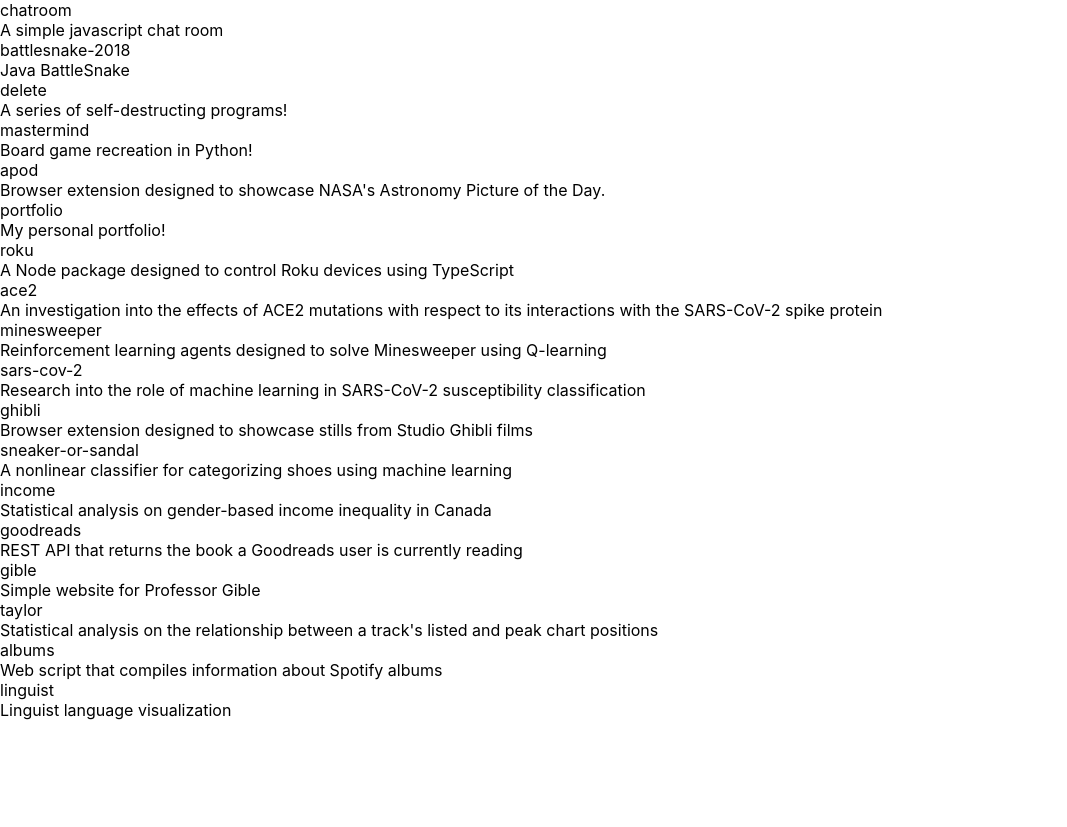
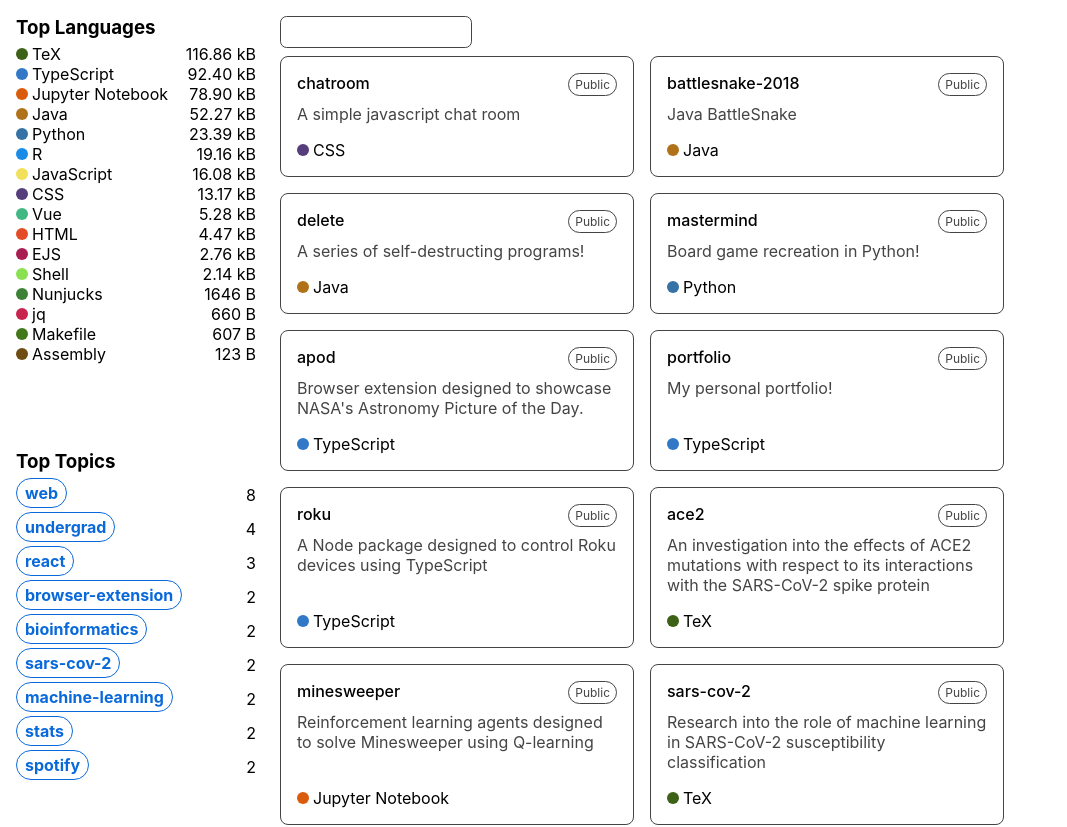
Before and after one commit to zakwht/repos, a React (Create React App) app: page / in a window 1280 px wide. Shown: the top 827 px of the page, without its empty margins (0-1067 px from the left). Before the commit the page ends 800 px from the top, so only its background shows below. Built offline with nearby package versions, Linux system fonts and the light colour scheme.

Commit message:
add sidebar

```diff
--- a/src/App.tsx
+++ b/src/App.tsx
@@ -1,5 +1,6 @@
 import React from 'react';
 import allRepos from "./assets/repos.json"
+import stats from "./assets/stats.json"
 
 import {ReactComponent as HistoryIcon} from "./assets/icons/history.svg"
 import {ReactComponent as CommitIcon} from "./assets/icons/commit.svg"
@@ -8,6 +9,46 @@ import {ReactComponent as StarIcon} from "./assets/icons/star.svg"
 import {ReactComponent as LicenseIcon} from "./assets/icons/license.svg"
 import {ReactComponent as ClearIcon} from "./assets/icons/clear.svg"
 
+// util
+const byteFormat = (b: number): string => (
+  b > 2000 ?
+    `${(b/1000).toFixed(2)} kB` :
+    `${b} B`
+)
+
+const RepoBox = ({setSearch, setModalRepo, ...r}: {setSearch: (s: {}) => void, setModalRepo: (r: Repo) => void} & Repo) => (
+  <li className="repo-box flex-v ">
+    <div className="space-btwn">
+      <span className="link bold" onClick={() => setModalRepo(r)}>{r.name}</span>
+      <span className="public">Public</span>
+    </div>
+    <span>{r.description}</span>
+    <div className="mt-auto">
+      <LangButton {...r.languages.edges[0].node} onClick={() => setSearch({lang: r.languages.edges[0].node.name})} />
+    </div>
+  </li>
+)
+
+const TopicButton = ({ name, onClick }: {name: React.ReactNode, onClick: () => void}) => (
+  <span
+    role="button"
+    onClick={onClick}
+    className="topic-button"
+  >{name}</span>
+)
+
+const LangButton = ({name, color, onClick}: {
+  name: string, color: string, onClick: () => void
+}) => (
+  <span
+    role="button"
+    onClick={onClick}
+    className="lang-button flex-center link"
+  >
+    <div style={{backgroundColor: color}} />
+    <span>{name}</span>
+  </span>
+)
 
 
 type Repo = {
@@ -62,39 +103,32 @@ const Modal = ({repo, exit, setSearch}: {
         <a href={repo.url} target="_blank" rel="noreferrer">{repo.name}</a>
       </h4>
 
+      <span>{repo.description}</span>
 
-      <span>{(repo.description + ". ").repeat(3)}</span>
-
-      <div className="modal-lists">
+      <div className="space-btwn">
         <ul>
           {repo.languages.edges.map(({ node }) => (
-            <li className="lang">
-              <span
-                role="button"
+            <li className="lang" key={node.name}>
+              <LangButton
+                {...node}
                 onClick={() => {
                   setSearch({lang: node.name})
                   exit()
                 }}
-                className="flex-center link"
-              >
-                <div
-                  style={{backgroundColor: node.color}}
               />
-                <span>{node.name}</span>
-              </span>
             </li>
           ))}
         </ul>
         <ul>
           {topics.map(({ topic }) => (
-            <li className="topic">
-              <span
-                role="button"
+            <li className="topic" key={topic.name}>
+              <TopicButton
+                {...topic}
                 onClick={() => {
                   setSearch({topic: topic.name})
                   exit()
                 }}
-              >{topic.name}</span>
+              />
             </li>
           ))}
         </ul>
@@ -136,12 +170,18 @@ const Modal = ({repo, exit, setSearch}: {
 
 export const App: React.FC = () => {
 
+  const ref = React.useRef<HTMLDivElement>(null)
   const [modalRepo, setModalRepo] = React.useState<Repo>()
   const [search, setSearch] = React.useState<{
-    lang?: string; topic?: string; name?: string;
+    lang?: string; topic?: string; name?: string; query?: string
   }>(
     Object.fromEntries(new URLSearchParams(window.location.search))
   )
+
+  React.useEffect(() => {
+    ref.current && ref.current.scrollIntoView()
+  }, [search])
+
 
   let repos = allRepos.filter(r => r.languages.edges.some(x => x.node.name === (
     search.lang || x.node.name
@@ -149,29 +189,102 @@ export const App: React.FC = () => {
     search.topic || x.topic.name
   ))).filter(r => r.name === (
     search.name || r.name
+  )).filter(r => !search.query || (
+    r.name.includes(search.query.toLowerCase()) ||
+    r.description.toLowerCase().includes(search.query.toLowerCase())
   ))
+
+  let topLanguages = Object.entries(stats.languages.nodes).slice(0,16)
+  let topTopics = Object.entries(stats.topics.nodes).filter(([t]) => !topLanguages.some(l => l[0].toLowerCase() === t.toLowerCase())).slice(0,9)
 
   return (
     <>
     {modalRepo && <Modal setSearch={setSearch} repo={modalRepo} exit={() => setModalRepo(undefined)} />}
-    {Object.keys(search).length > 0 && (
+
+    <div className="sidebar flex-v space-btwn">
+      <div>
+        <h3 className="mb-4">Top Languages</h3>
+        <ul>
+          {topLanguages.map(([lang, { size, color }]) => (
+            <li className="flex-center w-240 space-btwn" key={lang}>
+              <LangButton
+                color={color}
+                name={lang}
+                onClick={() => setSearch({ ...search, lang })}
+              />
+              <span className="ml-4">
+                {byteFormat(size)}
+              </span>
+            </li>
+          ))}
+        </ul>
+      </div>
+      <div>
+       <h3 className="mb-4">Top Topics</h3>
+        <ul>
+          {topTopics.map(([topic, count]) => (
+            <li className="flex-center w-240 space-btwn" key={topic}>
+              <TopicButton
+                name={topic}
+                onClick={() => setSearch({ ...search, topic })}
+                />
+              <span className="ml-4">
+                {count}
+              </span>
+            </li>
+          ))}
+        </ul>
+      </div>
+    </div>
+
+    <main id="repos" ref={ref}>
+      {/* <div
+        id="repos"
+        ref={ref}
+        aria-hidden="true"
+      /> */}
+      <div className="flex mb-8">
+        <input
+          value={search.query || ''}
+          onChange={e =>
+            setSearch({...search, query: e.target.value})
+          }
+        />
+        {Object.entries(search).filter(([,v]) => !!v).map(([k,v]) => (
             <span
             role="button"
-        className="topic-button flex-center"
+            className="topic-button flex-center ml-4"
+            onClick={() => setSearch({...search, [k]: undefined})}
+            style={{marginBottom: 0}}
+          >
+            {`${k}:${v}`}
+            <ClearIcon className="ml-4" />
+          </span>
+        ))}
+        {/* {Object.keys(search).length > 0 && (
+          <span
+            role="button"
+            className="topic-button flex-center ml-4"
             onClick={() => setSearch({})}
+            style={{marginBottom: 0}}
           >
             {Object.entries(search).slice(0,1).map(([k,v]) => `${k}:${v}`)}
             <ClearIcon className="ml-4" />
           </span>
-    )}
-    <ul>
-      {repos.map(repo => (
-        <li onClick={() => setModalRepo(repo)}>
-          <div>{repo.name}</div>
+        )} */}
+      </div>
+      <ul className="repos">
+        {repos.map(r => (
+          <RepoBox {...r} key={r.name} setSearch={(s: {}) => setSearch({...search, ...s})} setModalRepo={setModalRepo} />
+        ))}
+        {/* {repos.map(repo => (
+          <li className="link" onClick={() => setModalRepo(repo)} key={repo.name}>
+            <div className="bold">{repo.name}</div>
             <span>{repo.description}</span>
           </li>
-      ))}
+        ))} */}
       </ul>
+    </main>
     </>
   );
 }
--- /dev/null
+++ b/src/assets/stats.json
@@ -0,0 +1,218 @@
+{
+  "contributions": {
+    "totalCount": 329,
+    "nodes": {
+      "2018": 47,
+      "2019": 3,
+      "2020": 3,
+      "2021": 35,
+      "2022": 22,
+      "2023": 219
+    }
+  },
+  "languages": {
+    "totalCount": 25,
+    "nodes": {
+      "TeX": {
+        "color": "#3D6117",
+        "size": 116865,
+        "repos": 3
+      },
+      "TypeScript": {
+        "color": "#3178c6",
+        "size": 92396,
+        "repos": 6
+      },
+      "Jupyter Notebook": {
+        "color": "#DA5B0B",
+        "size": 78900,
+        "repos": 3
+      },
+      "Java": {
+        "color": "#b07219",
+        "size": 52268,
+        "repos": 2
+      },
+      "Python": {
+        "color": "#3572A5",
+        "size": 23388,
+        "repos": 5
+      },
+      "R": {
+        "color": "#198CE7",
+        "size": 19160,
+        "repos": 4
+      },
+      "JavaScript": {
+        "color": "#f1e05a",
+        "size": 16076,
+        "repos": 10
+      },
+      "CSS": {
+        "color": "#563d7c",
+        "size": 13171,
+        "repos": 7
+      },
+      "Vue": {
+        "color": "#41b883",
+        "size": 5283,
+        "repos": 1
+      },
+      "HTML": {
+        "color": "#e34c26",
+        "size": 4472,
+        "repos": 8
+      },
+      "EJS": {
+        "color": "#a91e50",
+        "size": 2762,
+        "repos": 1
+      },
+      "Shell": {
+        "color": "#89e051",
+        "size": 2141,
+        "repos": 2
+      },
+      "Nunjucks": {
+        "color": "#3d8137",
+        "size": 1646,
+        "repos": 1
+      },
+      "jq": {
+        "color": "#c7254e",
+        "size": 660,
+        "repos": 1
+      },
+      "Makefile": {
+        "color": "#427819",
+        "size": 607,
+        "repos": 2
+      },
+      "Assembly": {
+        "color": "#6E4C13",
+        "size": 123,
+        "repos": 1
+      },
+      "C": {
+        "color": "#555555",
+        "size": 106,
+        "repos": 1
+      },
+      "AppleScript": {
+        "color": "#101F1F",
+        "size": 63,
+        "repos": 1
+      },
+      "Ruby": {
+        "color": "#701516",
+        "size": 52,
+        "repos": 1
+      },
+      "Racket": {
+        "color": "#3c5caa",
+        "size": 43,
+        "repos": 1
+      },
+      "Standard ML": {
+        "color": "#dc566d",
+        "size": 31,
+        "repos": 1
+      },
+      "PHP": {
+        "color": "#4F5D95",
+        "size": 29,
+        "repos": 1
+      },
+      "PowerShell": {
+        "color": "#012456",
+        "size": 25,
+        "repos": 1
+      },
+      "Procfile": {
+        "color": "#3B2F63",
+        "size": 21,
+        "repos": 1
+      },
+      "MATLAB": {
+        "color": "#e16737",
+        "size": 15,
+        "repos": 1
+      }
+    }
+  },
+  "licenses": {
+    "totalCount": 4,
+    "nodes": {
+      "MIT License": 12,
+      "GNU General Public License v3.0": 3,
+      "unlicensed": 2,
+      "Apache License 2.0": 1
+    }
+  },
+  "streak": {
+    "current": 0,
+    "max": 16,
+    "maxDate": "2023-02-12"
+  },
+  "topics": {
+    "totalCount": 43,
+    "nodes": {
+      "html": 8,
+      "web": 8,
+      "css": 7,
+      "javascript": 7,
+      "python": 7,
+      "typescript": 6,
+      "undergrad": 4,
+      "r": 3,
+      "react": 3,
+      "tex": 3,
+      "java": 2,
+      "browser-extension": 2,
+      "bioinformatics": 2,
+      "sars-cov-2": 2,
+      "machine-learning": 2,
+      "stats": 2,
+      "spotify": 2,
+      "battlesnake": 1,
+      "challenge": 1,
+      "self-destructing-messages": 1,
+      "nasa": 1,
+      "emotion": 1,
+      "nextjs": 1,
+      "portfolio": 1,
+      "npm": 1,
+      "roku": 1,
+      "package": 1,
+      "reinforcement-learning": 1,
+      "data-mining": 1,
+      "minesweeper": 1,
+      "ai": 1,
+      "studio-ghibli": 1,
+      "gaussian-kernel": 1,
+      "svm": 1,
+      "sql": 1,
+      "api": 1,
+      "express": 1,
+      "nunjucks": 1,
+      "svg": 1,
+      "jq": 1,
+      "shell": 1,
+      "ejs": 1,
+      "vue": 1
+    }
+  },
+  "totals": {
+    "forks": 5,
+    "stars": 8,
+    "commits": 269,
+    "contributions": 329,
+    "followers": 8,
+    "following": 7,
+    "starredRepositories": 5,
+    "repositories": 19,
+    "gists": 3,
+    "pullRequests": 0,
+    "packages": 0
+  }
+}
--- a/src/index.css
+++ b/src/index.css
@@ -7,6 +7,19 @@ body {
   -moz-osx-font-smoothing: grayscale;
 }
 
+main {
+  margin-left: 280px;
+  padding-top: 1em;
+}
+
+input {
+  height: 1.75em;
+  border-radius: 0.5em;
+  outline: 0;
+  padding: 0.25em 0.5em;
+  border: 1px solid #444;
+}
+
 ul {
   list-style: none;
   padding: 0;
@@ -14,6 +27,7 @@ ul {
 }
 
 .modal-blur {
+  z-index: 10;
   position: fixed;
   inset: -100vh -100vw;
   width: 200vw;
@@ -39,7 +53,7 @@ ul {
 
 }
 
-.modal h4 {
+h3, h4 {
   margin: 0;
 }
 
@@ -62,12 +76,8 @@ ul.modal-footer svg {
   margin-right: 0.5em;
 }
 
-.modal-lists {
-  display: flex;
-  justify-content: space-between;
-}
 
-.lang div {
+.lang-button div {
   width: 0.75em;
   height: 0.75em;
   border-radius: 50%;
@@ -96,6 +106,104 @@ ul.modal-footer svg {
   background-color: #0969da;
 }
 
+.sidebar {
+  position: fixed;
+  inset: 1em;
+  width: 240px;
+}
+
+.mt-auto {
+  margin-top: auto;
+}
+
 .ml-4 {
   margin-left: 0.25em;
 }
+
+.mb-4 {
+  margin-bottom: 0.25em;
+}
+
+.mb-8 {
+  margin-bottom: 0.5em;
+}
+
+.w-240 {
+  width: 240px;
+}
+
+.flex {
+  display: flex;
+}
+
+.flex-v {
+  display: flex;
+  flex-direction: column;
+}
+
+.space-btwn {
+  display: flex;
+  justify-content: space-between;
+}
+
+.space-even {
+  display: flex;
+  justify-content: space-evenly;
+}
+
+.bold {
+  font-weight: 500;
+}
+
+
+
+/* repoBox */
+/*
+#repos {
+  height: 0.01ch;
+  margin-top: 2em;
+  margin-bottom: 1em;
+} */
+
+.repos {
+  display: flex;
+  flex-wrap: wrap;
+  gap: 1em;
+}
+
+.repo-box {
+  width: 320px;
+  /* min-width: 320px; */
+  /* max-width: 400px; */
+}
+
+/* .repos {
+  display: grid;
+  grid-template-columns: repeat(auto-fit, minmax(320px, 1fr));
+  gap: 1em;
+  margin: 1em;
+} */
+
+.repo-box {
+  /* text-muted */
+  border: 1px solid #444;
+  border-radius: 0.5em;
+  padding: 1em;
+  max-width: 440px;
+}
+
+.repo-box > span {
+  display: block;
+  margin-top: 0.5em;
+  margin-bottom: 1em;
+  /* text-muted */
+  color: #444;
+}
+
+.repo-box .public {
+  color: #444;
+  border: 1px solid #444;
+  border-radius: 1em;
+  font-size: 0.75em;
+  padding: 0.25em 0.5em;
+}
```
Also changed, not shown: src/assets/icons/people.svg (added). Lines whose indentation alone changed are shown as unchanged.
